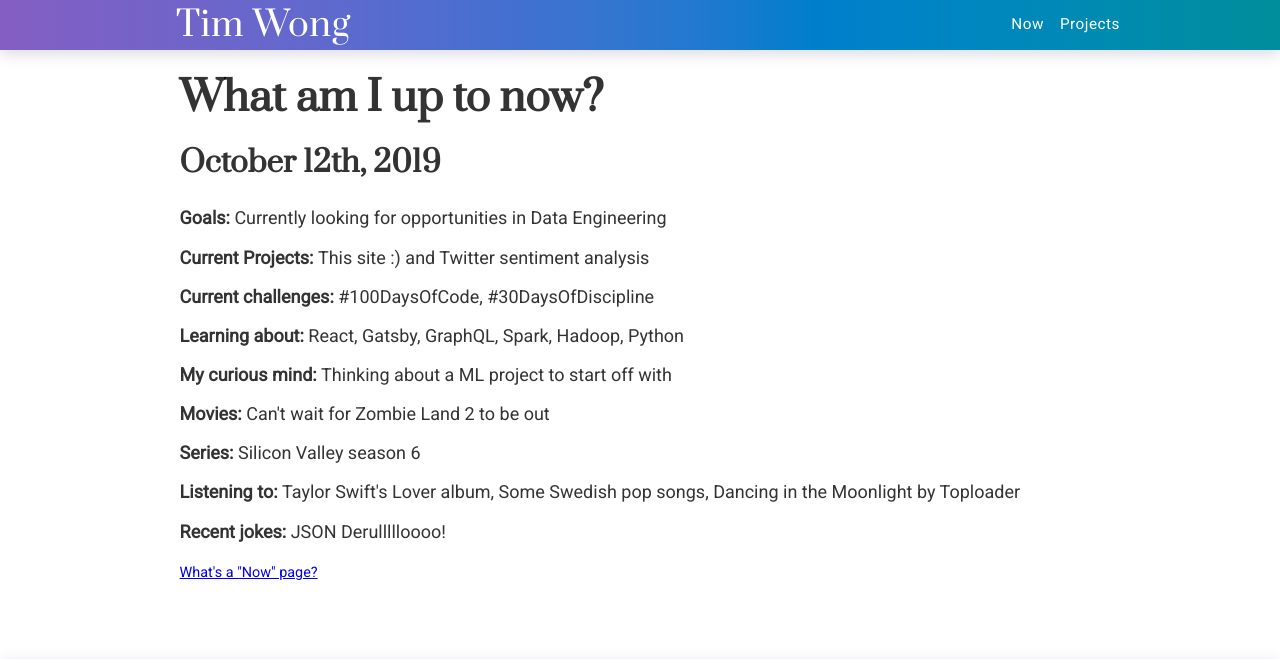
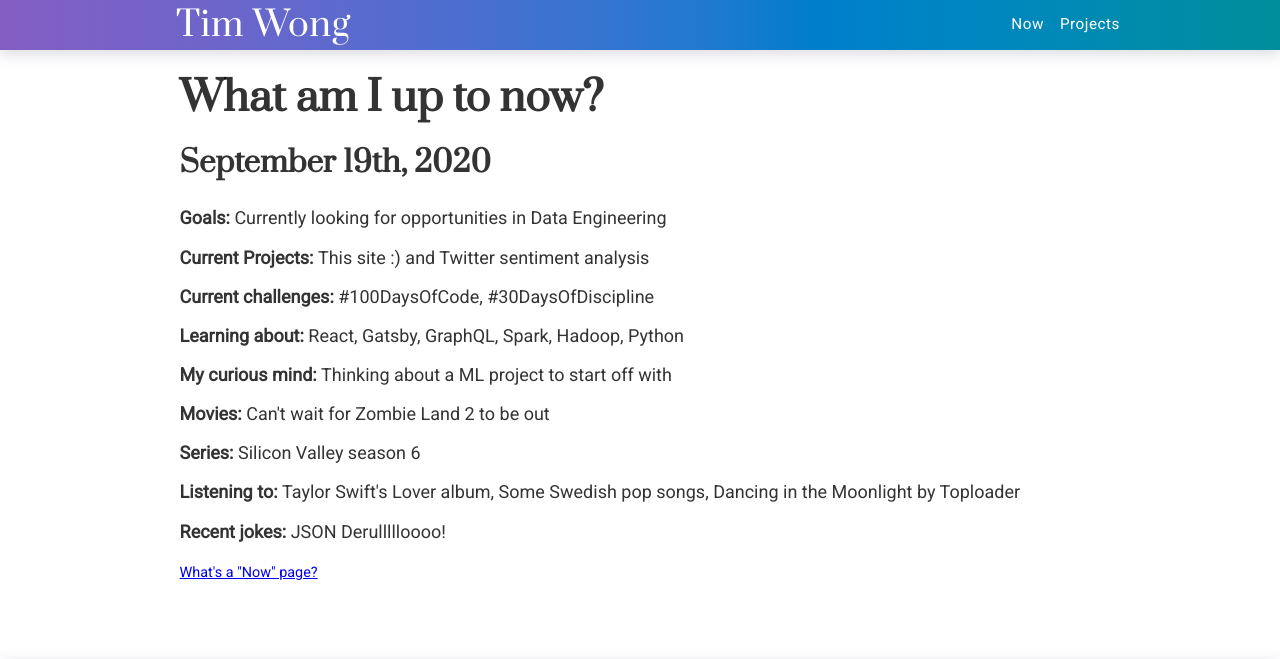
Before and after one commit to imtimwong/gatsby_personal_site, a Gatsby site: page /now in a window 1280 px wide. Shown: the top 659 px of the page. Built offline with nearby package versions, Linux system fonts and the light colour scheme; Gatsby itself is replaced by a stand-in of ours.

Commit message:
test git

```diff
--- a/src/pages/now.js
+++ b/src/pages/now.js
@@ -9,7 +9,7 @@ const NowPage = () => (
   <Layout>
     <SEO title="Now" />
     <h1>What am I up to now?</h1>
-    <h2>October 12th, 2019</h2>
+    <h2>September 19th, 2020</h2>
     <div>
 
     <ul //need to add styling
```
